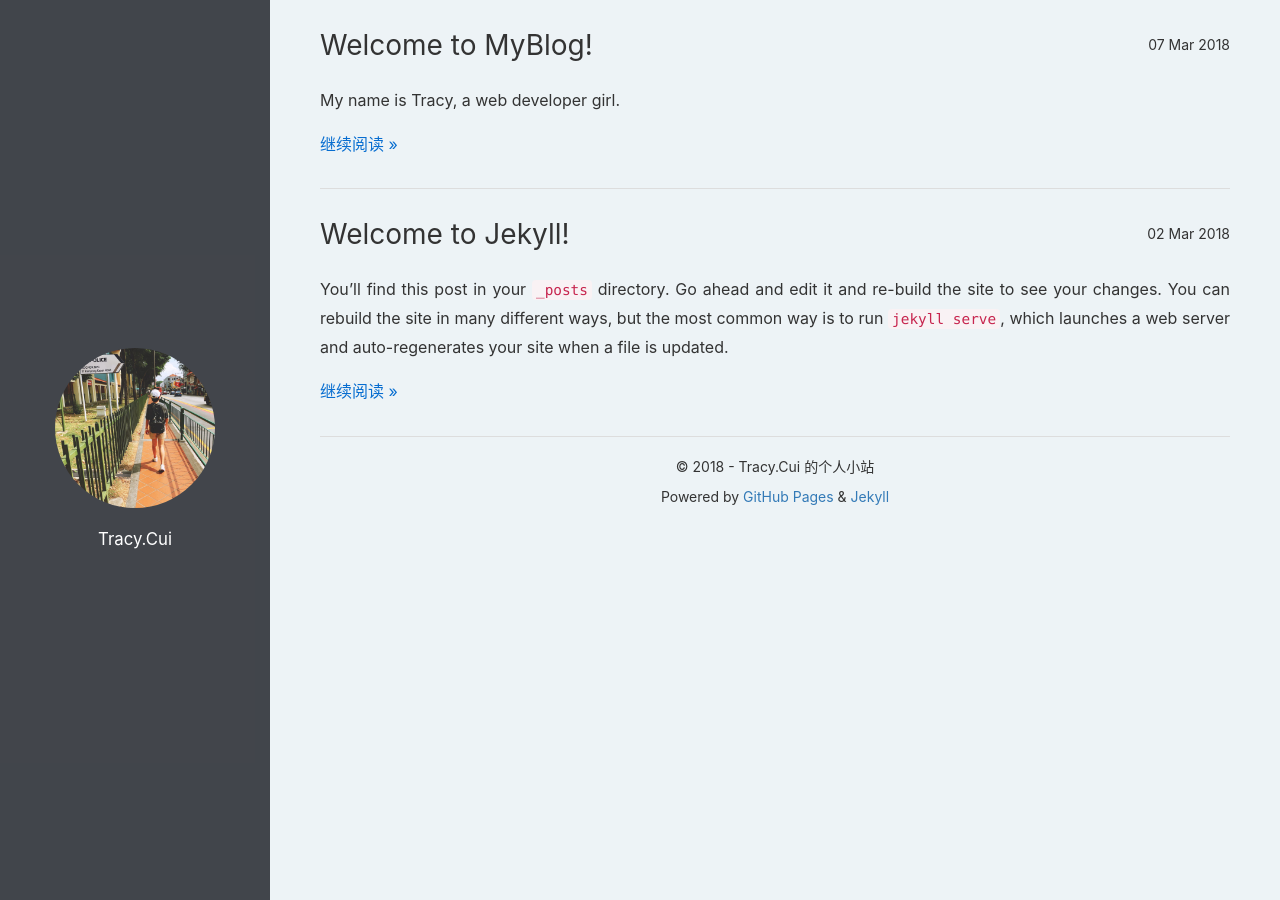
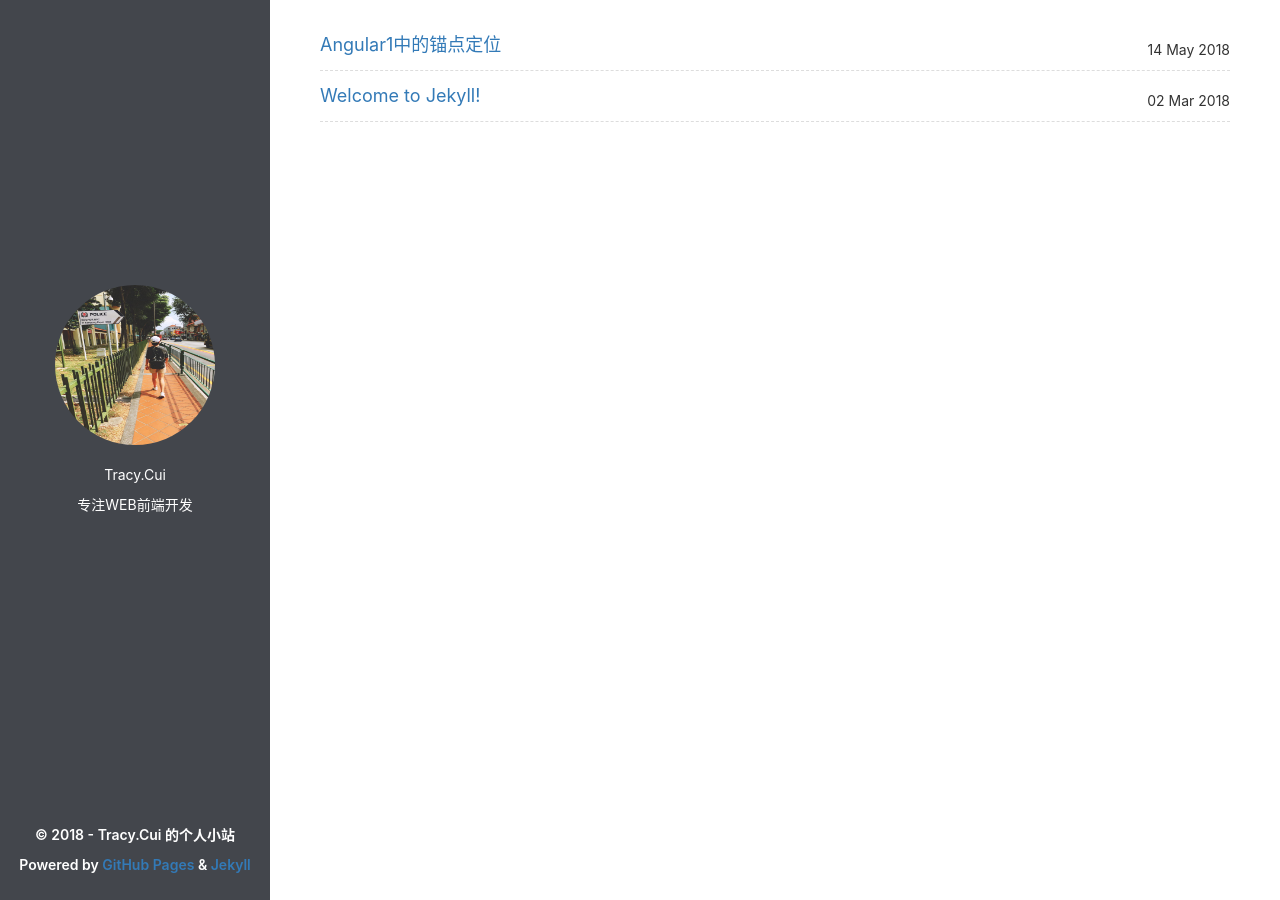
Before and after one commit to tracywen/tracywen.github.io, a Jekyll site: the page built from index.html, in a window 1280 px wide. Built offline with Jekyll 4.4.1, drawn with Linux system fonts in a browser that asks for light colours.

Commit message:
[post artice] 2018-05-14-angular-anchor.markdown

````diff
--- a/_includes/aside.html
+++ b/_includes/aside.html
@@ -1,4 +1,18 @@
 <div class="aside-container">
-    <div class="profile"></div>
-    <div class="name">Tracy.Cui</div>
+	<div class="profile">
+		<div class="avatar">
+			<img src="/images/avatar.jpg" alt="">
+		</div>
+    	<div class="name">
+            <p>Tracy.Cui</p>
+            <p>专注WEB前端开发</p>
+        </div>
+	</div>
+
+    <footer>
+        <p>© 2018 - Tracy.Cui 的个人小站</p>
+        <p>
+            Powered by <a href="https://pages.github.com/" target="_blank">GitHub Pages</a> & <a href="https://jekyllrb.com/" target="_blank">Jekyll</a>
+        </p>
+    </footer>
 </div>
--- a/_includes/footer.html
+++ /dev/null
@@ -1,4 +0,0 @@
-<footer>
-	<p>© 2018 - Tracy.Cui 的个人小站</p>
-	<p>Powered by <a href="https://pages.github.com/" target="_blank">GitHub Pages</a> & <a href="https://jekyllrb.com/" target="_blank">Jekyll</a></p>
-</footer>
--- a/_layouts/page.html
+++ b/_layouts/page.html
@@ -16,10 +16,7 @@
     </aside>
     <div class="mid-col">
         <div class="mid-col-container">
-            <div id="content">
-                {{content}}
-            </div>
-            {% include footer.html %}
+            {{content}}
         </div>
     </div>
 </div>
--- a/_layouts/post.html
+++ b/_layouts/post.html
@@ -3,7 +3,7 @@ layout: page
 ---
 <div class="post-detail">
 	<div class="meta">{{page.date | date_to_string}}</div>
-	<h1 class="title">{{page.title}}</h1>
+	<h1>{{page.title}}</h1>
 	<div class="content">
 		{{page.content}}
 	</div>
--- a/_posts/2018-03-07-welcome-to-myblog.markdown
+++ /dev/null
@@ -1,7 +0,0 @@
----
-layout: post
-title:  "Welcome to MyBlog!"
-date:   2018-03-07 18:22:41 +0800
-categories: jekyll update
----
-My name is Tracy, a web developer girl.
--- /dev/null
+++ b/_posts/2018-05-14-angular-anchor.markdown
@@ -0,0 +1,57 @@
+---
+layout: post
+title:  "Angular1中的锚点定位"
+date:   2018-05-14 16:22:41 +0800
+categories: AngularJs
+---
+<!-- more -->
+
+***$anchorScroll***提供以下两种用法:
+
+- 跳转到元素相关联的指定的hash处
+- 设置垂直滚动偏移量
+
+> #### 跳转到元素相关联的指定的hash处
+
+用于跳转到具体的某一个元素位置处，比如在页面底部点击保存按钮时，如果有错误信息，则需要将页面滚动到出错位置处。示例如下：
+
+In html file
+```html
+<div id="scrollArea" ng-controller="ScrollController">
+  <input id="username" type="text" name="username" ng-model="vm.username">
+  <a ng-click="save()">Save</a>
+</div>
+```
+
+In javascript file
+```java
+angular.module('anchorScrollExample', []).controller('ScrollController', ['$scope', '$location', '$anchorScroll',
+  function($scope, $location, $anchorScroll) {
+    $scope.save = function() {
+      // set the location.hash to the id of
+      // the element you wish to scroll to.
+      $location.hash('username');
+
+      // call $anchorScroll()
+      $anchorScroll();
+    };
+  }]);
+```
+
+```json
+{
+  "firstName": "John",
+  "lastName": "Smith",
+  "age": 25
+}
+```
+
+> #### 设置垂直滚动偏移量
+
+如果设置了这个值，将会指定一个垂直的滚动的偏移量。这种场景经常用于在页面顶部有固定定位的元素, 如导航条，头部等（让出头部空间）
+
+```java
+angular.module('anchorScrollOffsetExample', []).run(['$anchorScroll', function($anchorScroll) {
+  $anchorScroll.yOffset = 50;   // 总是滚动额外的50像素
+}])
+```
--- a/css/main.css
+++ b/css/main.css
@@ -3,7 +3,7 @@ html, body{
 	font-size: 14px;
 	-webkit-font-smoothing: antialiased;
 	height: 100%;
-	background: #EDF3F6;
+	background: #FFFFFF;
 	box-sizing: border-box;
 }
 a:hover{
@@ -22,23 +22,38 @@ a:hover{
 }
 .wrap aside .aside-container{
 	height: 100%;
-	display: flex;
-	flex-direction: column;
-	justify-content: center;
-	align-items: center;
+	position: relative;
 }
+.wrap aside .aside-container .profile{
+	position: absolute;
+	top: 45%;
+	transform: translateY(-50%);
+	width: 100%;
+	text-align: center;
+}
+.wrap aside .aside-container .profile .avatar{
+	width: 100%;
 
-.wrap aside .aside-container .profile{
+}
+.wrap aside .aside-container .profile .avatar img{
 	width: 160px;
 	height: 160px;
 	border-radius: 50%;
-	background: url('/images/profile.jpg') no-repeat 50%;
-	background-size: cover;
 }
-.wrap aside .aside-container .name{
-	font-size: 1.2rem;
+.wrap aside .aside-container .profile .name{
 	color: #fff;
 	margin-top: 20px;
+}
+.wrap aside .aside-container footer{
+	position: absolute;
+	bottom: 15px;
+	text-align: center;
+	width: 100%;
+}
+.wrap aside .aside-container footer p{
+	line-height: 20px;
+	color: #ffffff;
+	font-weight: 600;
 }
 
 /** 正文内容部分 **/
@@ -50,40 +65,38 @@ a:hover{
 	margin-left: 270px;
 }
 .wrap .mid-col .mid-col-container{
-	padding: 0 50px;
+	padding: 20px 50px;
 }
 
 /** 文章列表 **/
 .wrap .mid-col .mid-col-container article{
-	padding: 30px 0;
-	border-bottom: 1px solid #ddd;
+	padding: 15px 0;
+	border-bottom: 1px dashed #ddd;
 	position: relative;
 }
-.wrap .mid-col .mid-col-container article .entry-content{
-	line-height: 1.8;
-	font-size: 16px;
+.wrap .mid-col .mid-col-container article h1{
 	font-weight: 400;
-	word-wrap: break-word;
-	text-align:justify;
-}
-.wrap .mid-col .mid-col-container article p{
-	margin-top: 15px;
+	font-size: 18px;
+	margin-top: 0;
 	margin-bottom: 0;
-}
-.wrap .mid-col .mid-col-container article p a{
-	color: #076dd0;
 }
 
 
 /** 文章详细内容 **/
 .wrap .mid-col .mid-col-container .post-detail{
-	padding: 30px 0;
-	border-bottom: 1px solid #ddd;
 	position: relative;
 }
 .wrap .mid-col .mid-col-container .post-detail .content{
 	font-size: 16px;
 	line-height: 1.8;
+}
+.wrap .mid-col .mid-col-container .post-detail h1{
+	font-weight: 600;
+	font-size: 20px;
+	margin-top: 0;
+	margin-bottom: 20px;
+	border-bottom: 1px solid #ccc;
+	padding-bottom: 10px;
 }
 
 /** 正文公用css **/
@@ -93,17 +106,3 @@ a:hover{
 	font-size: 14px;
 	line-height: 30px;
 }
-.wrap .mid-col .mid-col-container h1.title{
-	font-weight: 400;
-	font-size: 28px;
-	margin-top: 0;
-	margin-bottom: 25px;
-}
-
-footer{
-	text-align: center;
-	padding: 20px 0;
-}
-footer p{
-	line-height: 20px;
-}
--- a/index.html
+++ b/index.html
@@ -4,10 +4,6 @@ layout: page
 {% for post in site.posts %}
 <article>
     <div class="meta">{{post.date | date_to_string}}</div>
-    <h1 class="title">{{post.title}}</h1>
-    <div class="entry-content">
-        <p>{{ post.excerpt }}</p>
-        <p><a href="{{ site.baseurl }}{{ post.url }}">继续阅读 »</a></p>
-    </div>
+    <h1><a href="{{ site.baseurl }}{{ post.url }}">{{post.title}}</a></h1>
 </article>
 {% endfor %}
````
Also changed, not shown: Gemfile.lock, _includes/header.html (deleted), images/avatar.jpg (renamed from images/profile.jpg), 8 other files.
